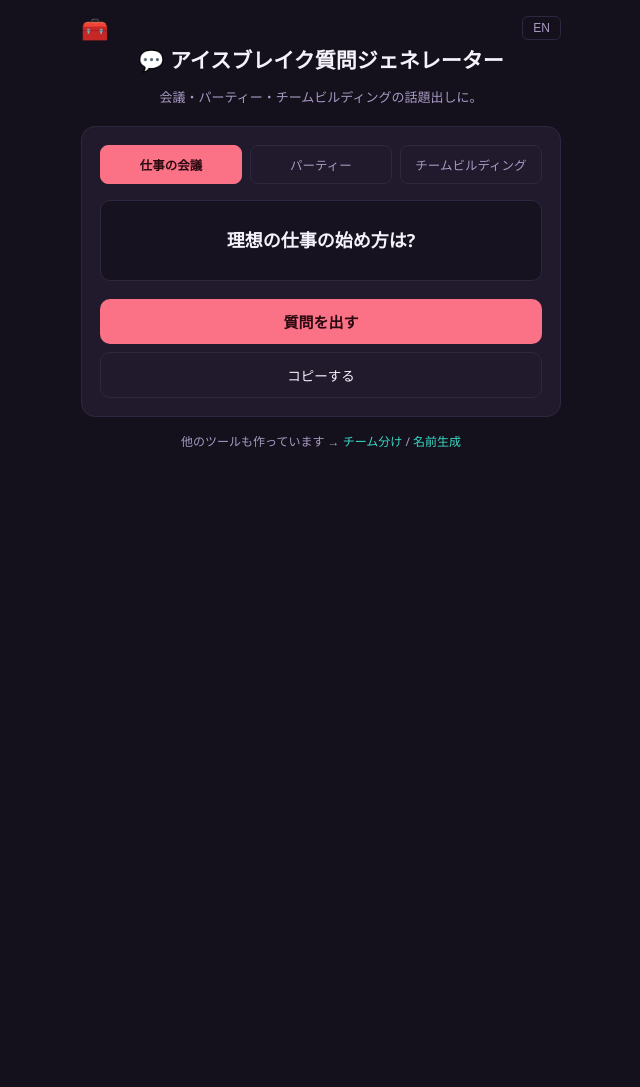
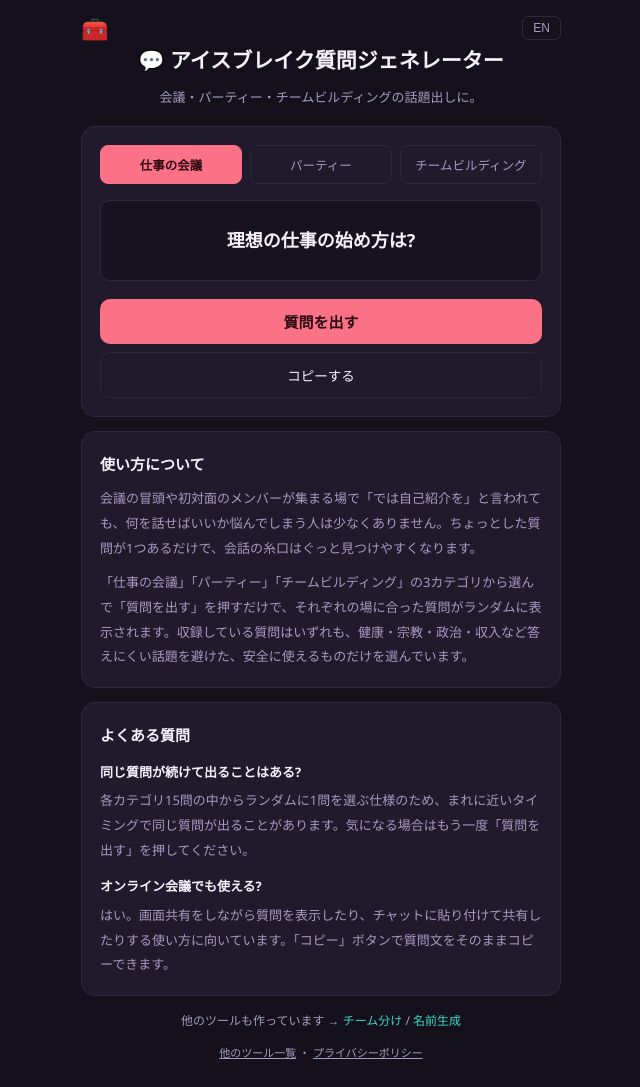
Before and after one commit to naginata-work/icebreaker, a plain HTML site: page index.html in a window 1280 px wide. Shown: the whole page, without its empty margins (319-959 px from the left). Before the commit the page ends 800 px from the top, so only its background shows below. Drawn offline with Linux system fonts and the light colour scheme.

Commit message:
Add tool-specific about/FAQ content (AdSense low-value-content fix)
Co-Authored-By: Claude Sonnet 5 <noreply@anthropic.com>
Claude-Session: https://claude.ai/code/session_01Ws9W814RRLJbyxWgZLq2q5

```diff
--- a/index.html
+++ b/index.html
@@ -59,7 +59,25 @@
     <button class="copy-btn" id="copyBtn"></button>
   </div>
 
+  <div class="card" style="font-size:13px; line-height:1.9; color:var(--sub);">
+    <h2 id="aboutTitle" style="font-size:15px; color:var(--text); margin:0 0 8px;"></h2>
+    <p id="aboutBody1" style="margin:0 0 10px;"></p>
+    <p id="aboutBody2" style="margin:0;"></p>
+  </div>
+
+  <div class="card" style="font-size:13px; line-height:1.9; color:var(--sub);">
+    <h2 id="faqTitle" style="font-size:15px; color:var(--text); margin:0 0 10px;"></h2>
+    <p id="faq1Q" style="margin:0 0 4px; color:var(--text); font-weight:bold;"></p>
+    <p id="faq1A" style="margin:0 0 12px;"></p>
+    <p id="faq2Q" style="margin:0 0 4px; color:var(--text); font-weight:bold;"></p>
+    <p id="faq2A" style="margin:0;"></p>
+  </div>
+
   <p class="footer-links" id="footerLinks"></p>
+  <p style="text-align:center; font-size:11px; color:var(--sub); margin-top:4px;">
+    <a href="https://naginata-work.github.io/" style="color:var(--sub);" id="allToolsLink"></a> ・
+    <a href="https://naginata-work.github.io/privacy.html" style="color:var(--sub);" id="privacyLink"></a>
+  </p>
 </div>
 
 <script>
@@ -180,7 +198,15 @@
       genBtn: '質問を出す',
       copyBtn: 'コピーする',
       copied: 'コピーしました!',
-      footerLinks: '他のツールも作っています → <a href="https://naginata-work.github.io/team-shuffler/" target="_blank" rel="noopener">チーム分け</a> / <a href="https://naginata-work.github.io/name-generator/" target="_blank" rel="noopener">名前生成</a>'
+      footerLinks: '他のツールも作っています → <a href="https://naginata-work.github.io/team-shuffler/" target="_blank" rel="noopener">チーム分け</a> / <a href="https://naginata-work.github.io/name-generator/" target="_blank" rel="noopener">名前生成</a>',
+      aboutTitle: '使い方について',
+      aboutBody1: '会議の冒頭や初対面のメンバーが集まる場で「では自己紹介を」と言われても、何を話せばいいか悩んでしまう人は少なくありません。ちょっとした質問が1つあるだけで、会話の糸口はぐっと見つけやすくなります。',
+      aboutBody2: '「仕事の会議」「パーティー」「チームビルディング」の3カテゴリから選んで「質問を出す」を押すだけで、それぞれの場に合った質問がランダムに表示されます。収録している質問はいずれも、健康・宗教・政治・収入など答えにくい話題を避けた、安全に使えるものだけを選んでいます。',
+      faqTitle: 'よくある質問',
+      faq1Q: '同じ質問が続けて出ることはある?',
+      faq1A: '各カテゴリ15問の中からランダムに1問を選ぶ仕様のため、まれに近いタイミングで同じ質問が出ることがあります。気になる場合はもう一度「質問を出す」を押してください。',
+      faq2Q: 'オンライン会議でも使える?',
+      faq2A: 'はい。画面共有をしながら質問を表示したり、チャットに貼り付けて共有したりする使い方に向いています。「コピー」ボタンで質問文をそのままコピーできます。',
     },
     en: {
       title: '💬 Icebreaker Question Generator',
@@ -189,7 +215,15 @@
       genBtn: 'Generate',
       copyBtn: 'Copy',
       copied: 'Copied!',
-      footerLinks: 'Also made these → <a href="https://naginata-work.github.io/team-shuffler/" target="_blank" rel="noopener">Team Shuffler</a> / <a href="https://naginata-work.github.io/name-generator/" target="_blank" rel="noopener">Name Generator</a>'
+      footerLinks: 'Also made these → <a href="https://naginata-work.github.io/team-shuffler/" target="_blank" rel="noopener">Team Shuffler</a> / <a href="https://naginata-work.github.io/name-generator/" target="_blank" rel="noopener">Name Generator</a>',
+      aboutTitle: 'How it works',
+      aboutBody1: 'Being asked to "introduce yourself" at the start of a meeting or when meeting new people can put a lot of people on the spot. Having one small question ready makes it much easier to break the ice.',
+      aboutBody2: 'Pick from "Work meeting," "Party," or "Team building," then hit "Generate" for a random, context-appropriate question. Every question in the list was chosen to be safe and inclusive — nothing about health, religion, politics, or income.',
+      faqTitle: 'FAQ',
+      faq1Q: 'Can the same question come up twice in a row?',
+      faq1A: "Each category picks randomly from 15 questions, so a repeat can occasionally happen close together. Just hit \"Generate\" again if you'd like a different one.",
+      faq2Q: 'Does this work for remote meetings?',
+      faq2A: "Yes — it's well suited to sharing your screen or pasting a question into chat. The \"Copy\" button copies the question text directly.",
     }
   };
 
@@ -239,6 +273,18 @@
     document.getElementById('genBtn').textContent = t().genBtn;
     document.getElementById('copyBtn').textContent = t().copyBtn;
     document.getElementById('footerLinks').innerHTML = t().footerLinks;
+    document.getElementById('aboutTitle').textContent = t().aboutTitle;
+    document.getElementById('aboutBody1').textContent = t().aboutBody1;
+    document.getElementById('aboutBody2').textContent = t().aboutBody2;
+    document.getElementById('faqTitle').textContent = t().faqTitle;
+    document.getElementById('faq1Q').textContent = t().faq1Q;
+    document.getElementById('faq1A').textContent = t().faq1A;
+    document.getElementById('faq2Q').textContent = t().faq2Q;
+    document.getElementById('faq2A').textContent = t().faq2A;
+    document.getElementById('allToolsLink').textContent = lang === 'ja' ? '他のツール一覧' : 'All tools';
+    document.getElementById('allToolsLink').href = 'https://naginata-work.github.io/';
+    document.getElementById('privacyLink').textContent = lang === 'ja' ? 'プライバシーポリシー' : 'Privacy policy';
+    document.getElementById('privacyLink').href = 'https://naginata-work.github.io/privacy.html';
     generate();
   }
 
```
